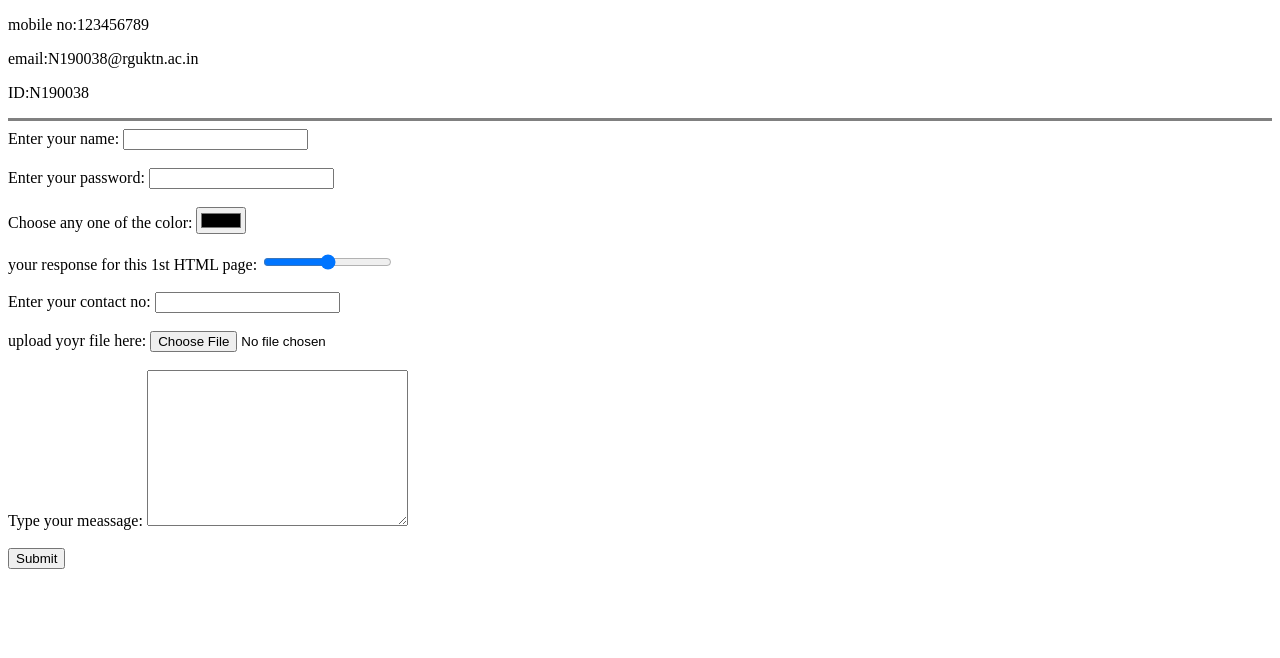
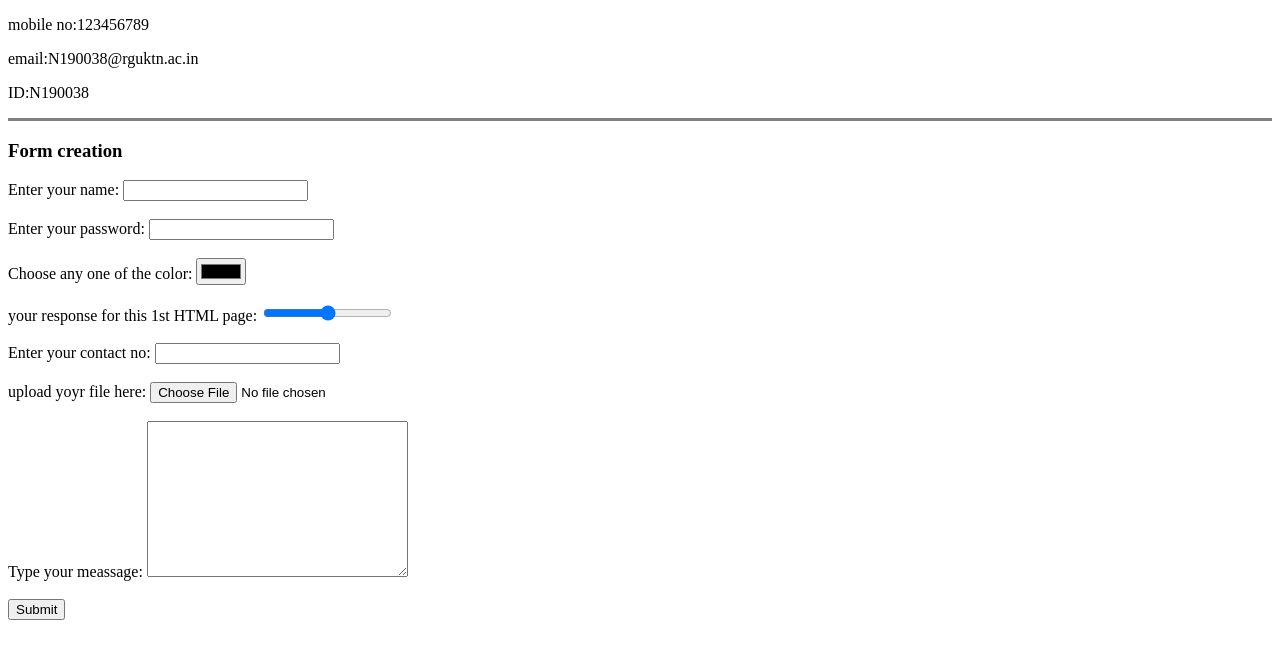
Before and after one commit to RajeevRanjitha/cv, a plain HTML site: page contact.html in a window 1280 px wide. Drawn offline with Linux system fonts and the light colour scheme.

Commit message:
Update contact.html

```diff
--- a/contact.html
+++ b/contact.html
@@ -11,6 +11,7 @@
     <p>email:N190038@rguktn.ac.in</p>
     <p>ID:N190038</p>
     <hr size=3 noshade>
+    <h3>Form creation</h3>
     <form action="mailto:n190038@rguktn.ac.in" enctype="text/plain">
     <label>Enter your name:</label>
     <input type="text" name="YourName">
```
